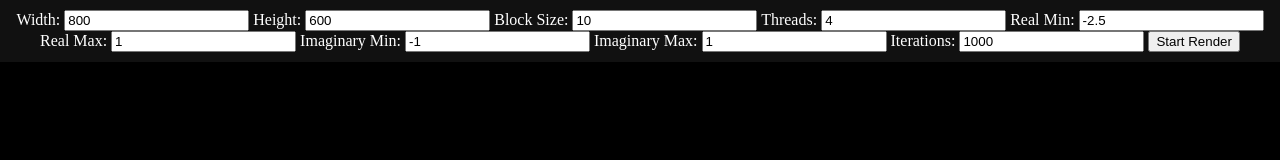
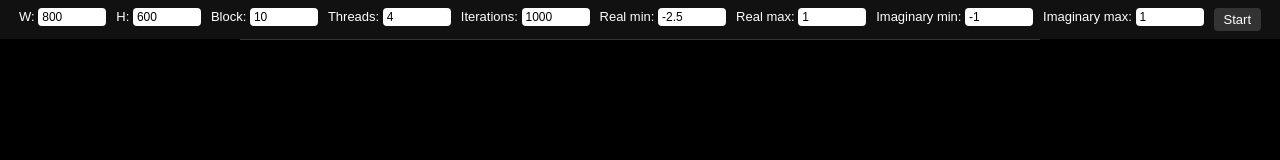
Before and after one commit to MarcosVB/parallel-mandelbrot-set, a website: page src/index.html in a window 1280 px wide. Drawn offline with Linux system fonts and the light colour scheme.

Commit message:
feat: enhanced ui interface

```diff
--- a/src/index.html
+++ b/src/index.html
@@ -1,28 +1,81 @@
 <!DOCTYPE html>
 <html lang="en">
+
 <head>
     <meta charset="UTF-8" />
     <title>Mandelbrot Renderer</title>
     <style>
-    body { margin: 0; background: #000; }
-    canvas { display: block; margin: auto; }
+        body {
+            margin: 0;
+            background: #000;
+            font-family: sans-serif;
+            color: white;
+        }
+
+        .controls {
+            display: flex;
+            flex-wrap: wrap;
+            justify-content: center;
+            gap: 10px;
+            padding: 8px;
+            background: #111;
+            font-size: 13px;
+        }
+
+        .group {
+            display: flex;
+            gap: 6px;
+            align-items: center;
+        }
+
+        .group label {
+            display: flex;
+            align-items: center;
+            gap: 4px;
+        }
+
+        input[type="number"] {
+            width: 60px;
+            padding: 2px 4px;
+            font-size: 12px;
+            border: none;
+            border-radius: 4px;
+        }
+
+        #startRender {
+            padding: 4px 10px;
+            font-size: 13px;
+            background: #333;
+            color: white;
+            border: none;
+            border-radius: 4px;
+            cursor: pointer;
+        }
+
+        canvas {
+            display: block;
+            margin: auto;
+            border-top: 1px solid #333;
+        }
     </style>
 </head>
+
 <body>
-  <div style="text-align: center; padding: 10px; background: #111; color: white;">
-    <label>Width: <input type="number" id="inputWidth" value="800"></label>
-    <label>Height: <input type="number" id="inputHeight" value="600"></label>
-    <label>Block Size: <input type="number" id="inputBlockSize" value="10"></label>
+    <div class="controls">
+        <label>W: <input type="number" id="inputWidth" value="800"></label>
+        <label>H: <input type="number" id="inputHeight" value="600"></label>
+        <label>Block: <input type="number" id="inputBlockSize" value="10"></label>
         <label>Threads: <input type="number" id="inputThreads" value="4"></label>
-    <label>Real Min: <input type="number" id="inputRealMin" value="-2.5"></label>
-    <label>Real Max: <input type="number" id="inputRealMax" value="1"></label>
-    <label>Imaginary Min: <input type="number" id="inputImaginaryMin" value="-1"></label>
-    <label>Imaginary Max: <input type="number" id="inputImaginaryMax" value="1"></label>
         <label>Iterations: <input type="number" id="inputIterations" value="1000"></label>
-    <button id="startRender">Start Render</button>
+        <label>Real min: <input type="number" id="inputRealMin" value="-2.5" step="0.01"></label>
+        <label>Real max: <input type="number" id="inputRealMax" value="1" step="0.01"></label>
+        <label>Imaginary min: <input type="number" id="inputImaginaryMin" value="-1" step="0.01"></label>
+        <label>Imaginary max: <input type="number" id="inputImaginaryMax" value="1" step="0.01"></label>
+        <button id="startRender">Start</button>
     </div>
 
     <canvas id="mandelbrotCanvas" width="800" height="600"></canvas>
     <script src="main.js"></script>
 </body>
+
 </html>
```
Lines whose indentation alone changed are shown as unchanged.
